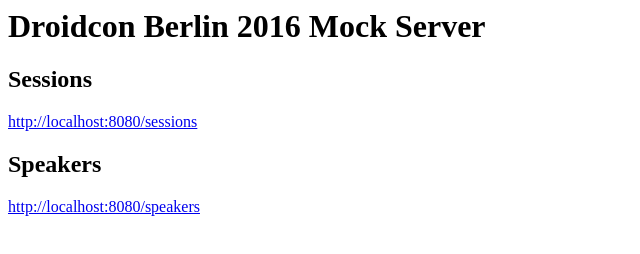
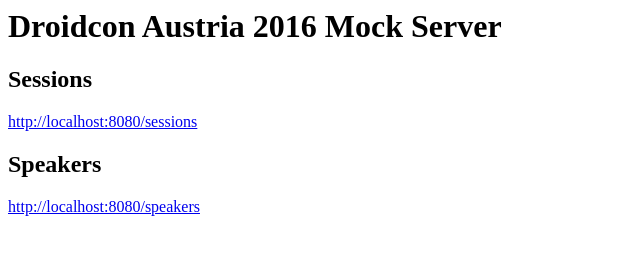
Before and after one commit to Nilhcem/droidconat-2016, a website: page mockserver/data/index.html in a window 1280 px wide. Shown: the whole page, without its empty margins (0-640 px from the left). Drawn offline with Linux system fonts and the light colour scheme.

Commit message:
Update mock server index

```diff
--- a/mockserver/data/index.html
+++ b/mockserver/data/index.html
@@ -1,7 +1,7 @@
 <html>
 <body>
 
-<h1>Droidcon Berlin 2016 Mock Server</h1>
+<h1>Droidcon Austria 2016 Mock Server</h1>
 
 <h2>Sessions</h2>
 <a href="http://localhost:8080/sessions">http://localhost:8080/sessions</a>
```
